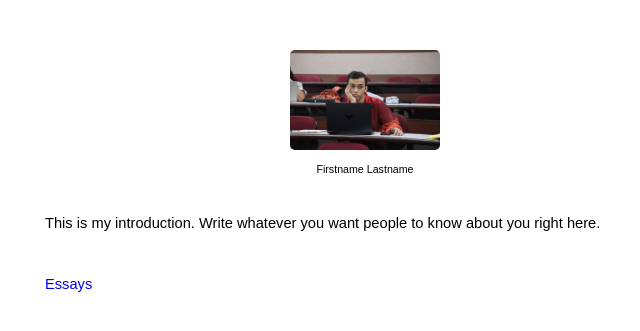
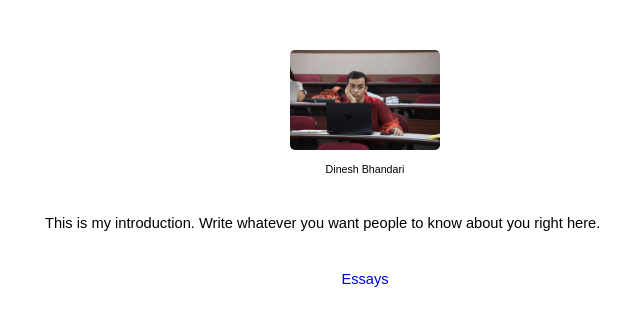
Before and after one commit to brokedineshbhandari/brokedineshbhandari.github.io, a Jekyll site: the page built from index.html, in a window 1280 px wide. Shown: the top 331 px of the page, without its empty margins (275-915 px from the left). Built offline with Jekyll 4.4.1, drawn with Linux system fonts in a browser that asks for light colours.

Commit message:
Update index.html

```diff
--- a/index.html
+++ b/index.html
@@ -4,27 +4,30 @@ title: Home
 ---
 <style>
     .home-header {
-        text-align: center; /* Centers just the picture and subtitle */
+        text-align: center;
         margin-bottom: 40px;
     }
     .home-header img {
-        width: 150px; /* Adjust size as needed */
-        border-radius: 5px; /* Optional: adds a slight rounding to image corners */
+        width: 150px;
+        border-radius: 5px;
     }
     .subtitle {
-        font-size: 8pt; /* Arial 8 for the subtitle */
+        font-size: 8pt;
         margin-top: 10px;
+    }
+    .center-nav {
+        text-align: center;
+        margin-top: 40px;
     }
 </style>
 
 <div class="home-header">
-    <!-- Make sure to upload your image to the repository and put its exact name here -->
     <img src="profile.jpeg" alt="My Picture">
-    <div class="subtitle">Firstname Lastname</div>
+    <div class="subtitle">Dinesh Bhandari</div>
 </div>
 
 <p>This is my introduction. Write whatever you want people to know about you right here.</p>
 
-<br>
-
-<p><a href="/essays.html">Essays</a></p>
+<div class="center-nav">
+    <a href="/essays.html">Essays</a>
+</div>
```
